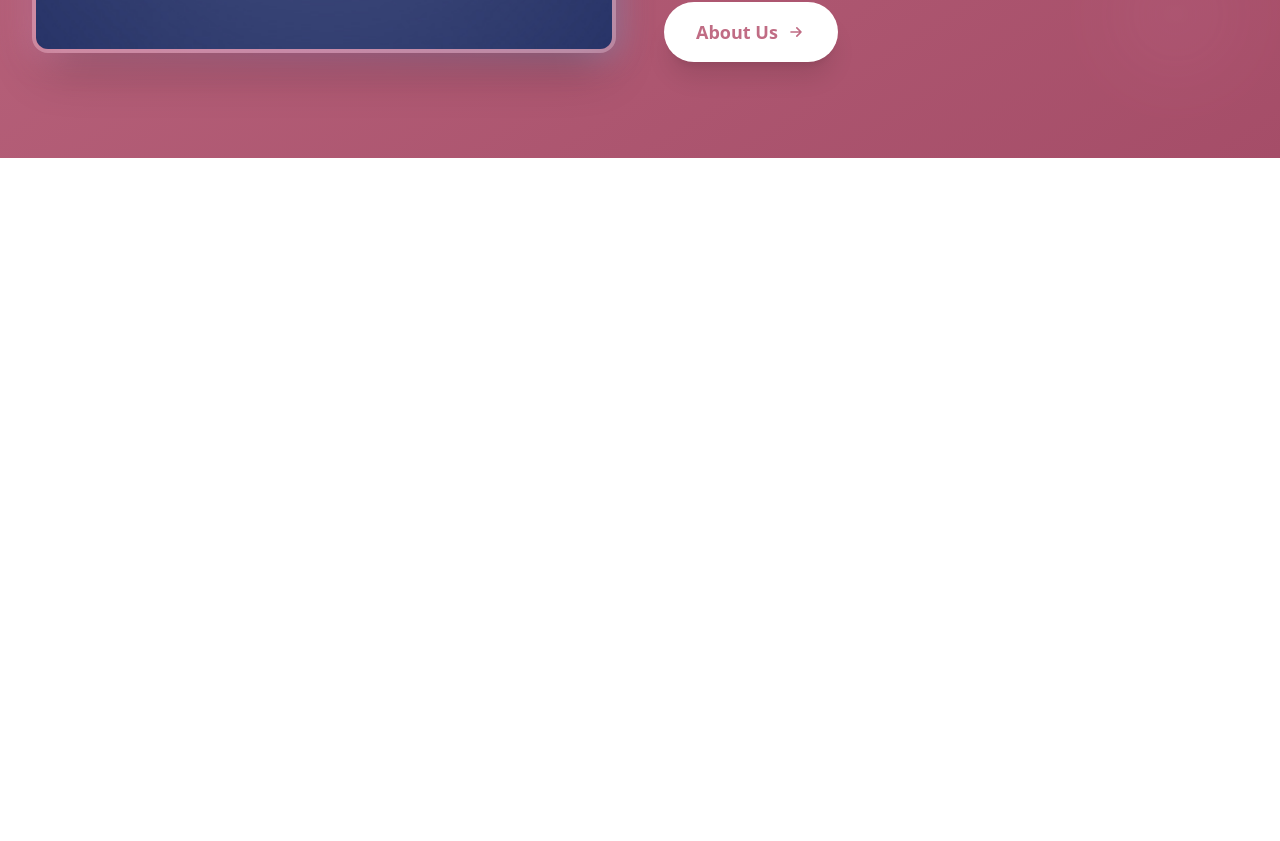
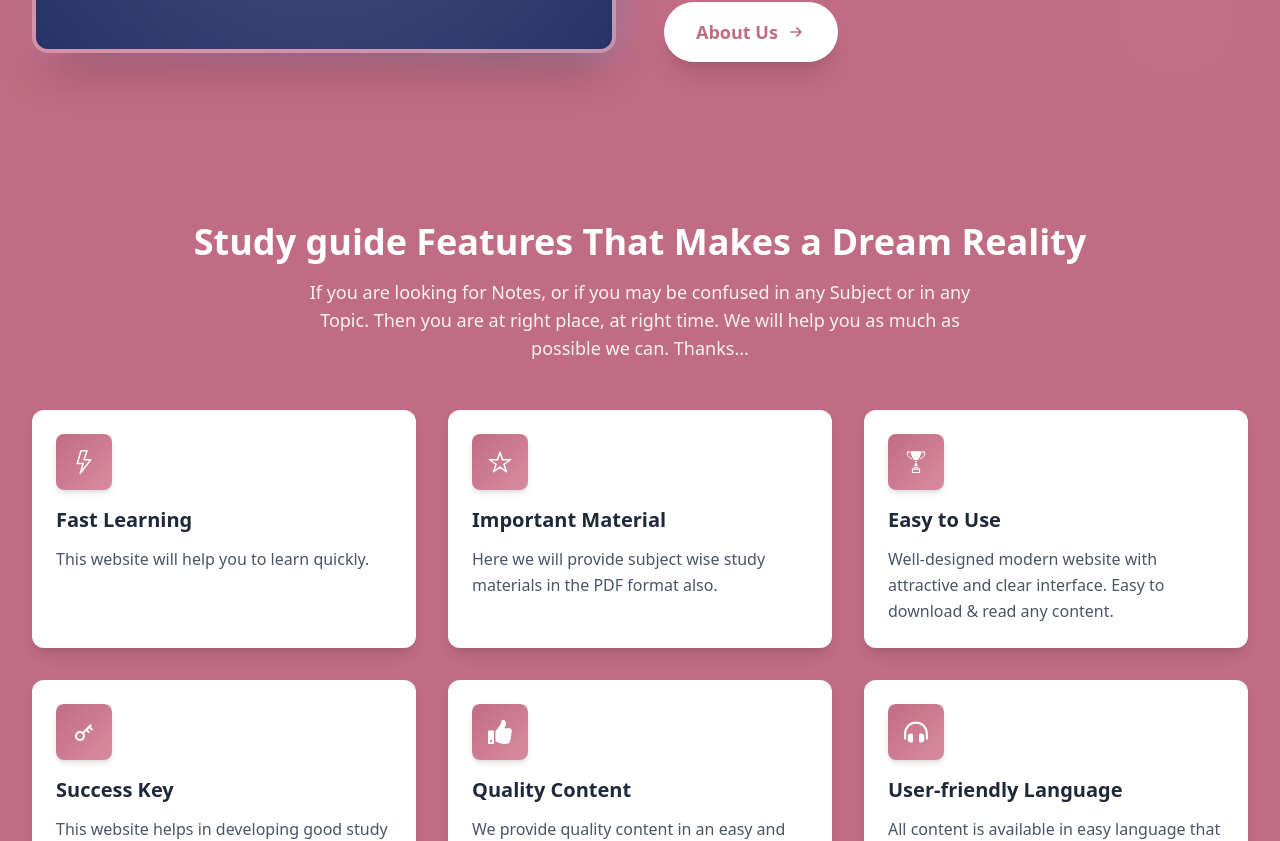
Before and after one commit to amitpal603/study-guide-frontend, a React (Vite) app: page / in a window 1280 px wide. Shown: the part 1748-2589 px from the top of the page. Before the commit the page ends 1906 px from the top, so only its background shows below. Built offline with nearby package versions, Linux system fonts and the light colour scheme; the HTML template or start-up script is replaced by a standard one.

Commit message:
v6 complete feature section in study guide

```diff
--- a/src/App.jsx
+++ b/src/App.jsx
@@ -8,6 +8,7 @@ import SignUp from './components/main/SignUp'
 import Login from './components/main/Login'
 import Mg from './components/main/Mg'
 import Aktu from './components/main/Aktu'
+import StudyFooter from './components/footer/StudyFooter'
 
 function App() {
   return (
@@ -24,6 +25,7 @@ function App() {
           <Route path='/aktu-university' element={<Aktu/>}/>
         </Routes>
       </div>
+      <StudyFooter/>
     </div>
   )
 }
--- /dev/null
+++ b/src/components/footer/StudyFooter.jsx
@@ -0,0 +1,11 @@
+import React from 'react'
+
+function StudyFooter() {
+  return (
+    <div className='bg-[#355c7d] text-white w-full h-100'>
+      Footer
+    </div>
+  )
+}
+
+export default StudyFooter
--- a/src/components/main/Home.jsx
+++ b/src/components/main/Home.jsx
@@ -1,12 +1,14 @@
 import React from 'react'
 import HomeContent from './HomeContent'
 import HomeContentFeature from './HomeContentFeature'
+import HomeFeature from './HomeFeature'
 
 function Home() {
   return (
     <div className=''>
       <HomeContent/>
       <HomeContentFeature/>
+      <HomeFeature/>
     </div>
   )
 }
--- a/src/components/main/HomeContentFeature.jsx
+++ b/src/components/main/HomeContentFeature.jsx
@@ -5,7 +5,7 @@ import { useNavigate } from 'react-router-dom'
 function HomeContentFeature() {
     const navigate = useNavigate()
   return (
-    <div className='bg-gradient-to-br from-[#c06c84] to-[#a54d68] text-white w-full py-16 lg:py-24 relative overflow-hidden'>
+    <div className='bg-gradient-to-br from-[#c06c84] to-[#c06c84] text-white w-full py-16 lg:py-24 relative overflow-hidden'>
       <div className='max-w-7xl mx-auto px-4 sm:px-6 lg:px-8'>
         <div className='flex flex-col lg:flex-row gap-8 lg:gap-12 items-center'>
 
--- /dev/null
+++ b/src/components/main/HomeFeature.jsx
@@ -0,0 +1,46 @@
+import React from 'react'
+import { BsLightning } from "react-icons/bs";
+import { IoStarOutline } from "react-icons/io5";
+import { GiTrophyCup } from "react-icons/gi";
+import { RiKey2Line } from "react-icons/ri";
+import { FaThumbsUp } from "react-icons/fa";
+import { FaHeadphonesAlt } from "react-icons/fa";
+
+function HomeFeature() {
+  const features = [
+    {title : "Fast Learning" , description : "This website will help you to learn quickly." , icon : <BsLightning/>},
+    {title : "Important Material" , description : "Here we will provide subject wise study materials in the PDF format also." , icon : <IoStarOutline/>},
+    {title : "Easy to Use" , description : "Well-designed modern website with attractive and clear interface. Easy to download & read any content." , icon : <GiTrophyCup/>},
+    {title : "Success Key" , description : "This website helps in developing good study skills & motivates for self-study. It also shows the way towards success." , icon : <RiKey2Line/>},
+    {title : "Quality Content" , description : "We provide quality content in an easy and understandable way and that will boost your confidence level." , icon : <FaThumbsUp/>},
+    {title : "User-friendly Language" , description : "All content is available in easy language that anyone can understand." , icon : <FaHeadphonesAlt/>}
+  ]
+
+  return (
+    <div className='w-full bg-gradient-to-br from-[#c06c84] to-[#c06c84] py-16 px-4 sm:px-6 lg:px-8'>
+      <div className='max-w-7xl mx-auto'>
+        <div className='text-center mb-12'>
+          <h2 className='text-3xl sm:text-4xl font-bold text-white mb-4'>Study guide Features That Makes a Dream Reality</h2>
+          <p className='text-white/90 text-lg max-w-2xl mx-auto'>If you are looking for Notes, or if you may be confused in any Subject or in any Topic. Then you are at right place, at right time. We will help you as much as possible we can. Thanks...</p>
+        </div>
+
+        <div className='grid grid-cols-1 md:grid-cols-2 lg:grid-cols-3 gap-6 lg:gap-8'>
+          {features.map((fea, index) => (
+            <div
+              key={index}
+              className='bg-white rounded-xl p-6 shadow-lg hover:shadow-2xl transform hover:-translate-y-2 transition-all duration-300 ease-in-out'
+            >
+              <div className='w-14 h-14 bg-gradient-to-br from-[#c06c84] to-[#d88ca0] rounded-lg flex items-center justify-center text-white text-2xl mb-4 shadow-md'>
+                {fea.icon}
+              </div>
+              <h3 className='text-xl font-bold text-gray-800 mb-3'>{fea.title}</h3>
+              <p className='text-gray-600 leading-relaxed'>{fea.description}</p>
+            </div>
+          ))}
+        </div>
+      </div>
+    </div>
+  )
+}
+
+export default HomeFeature
```
Also changed, not shown: src/components/footer/studyFoot.jsx (deleted).
